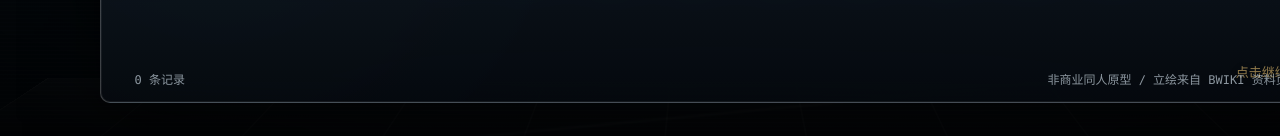
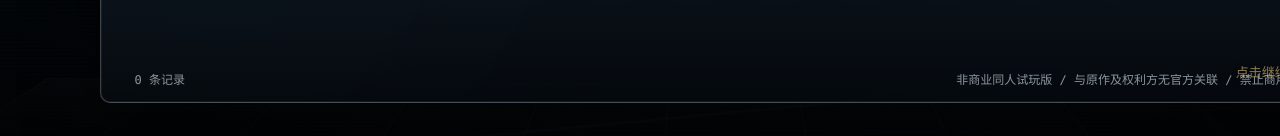
Before and after one commit to extrapepper/resonance-conductor-day, a plain HTML site: page index.html in a window 1280 px wide. Shown: the part 661-797 px from the top of the page. Drawn offline with Linux system fonts and the light colour scheme.

Commit message:
Add publication disclaimer

```diff
--- a/data/story.zh-CN.js
+++ b/data/story.zh-CN.js
@@ -2,7 +2,7 @@ window.GAME_CONTENT = {
   meta: {
     title: "雷索纳斯：列车长的一日",
     subtitle: "下一站，风暴边界",
-    disclaimer: "非商业同人原型 / 立绘来自 BWIKI 资料页",
+    disclaimer: "非商业同人试玩版 / 与原作及权利方无官方关联 / 禁止商用",
   },
   phases: ["上午", "下午", "夜晚"],
   stats: {
--- a/index.html
+++ b/index.html
@@ -74,7 +74,7 @@
           <div id="story-text" class="story-text"></div>
           <div class="dialogue-footer">
             <span id="log-count">0 条记录</span>
-            <span>非商业同人原型 / 立绘来自 BWIKI 资料页</span>
+            <span>非商业同人试玩版 / 与原作及权利方无官方关联 / 禁止商用</span>
           </div>
         </section>
 
```
Also changed, not shown: 2 other files.
